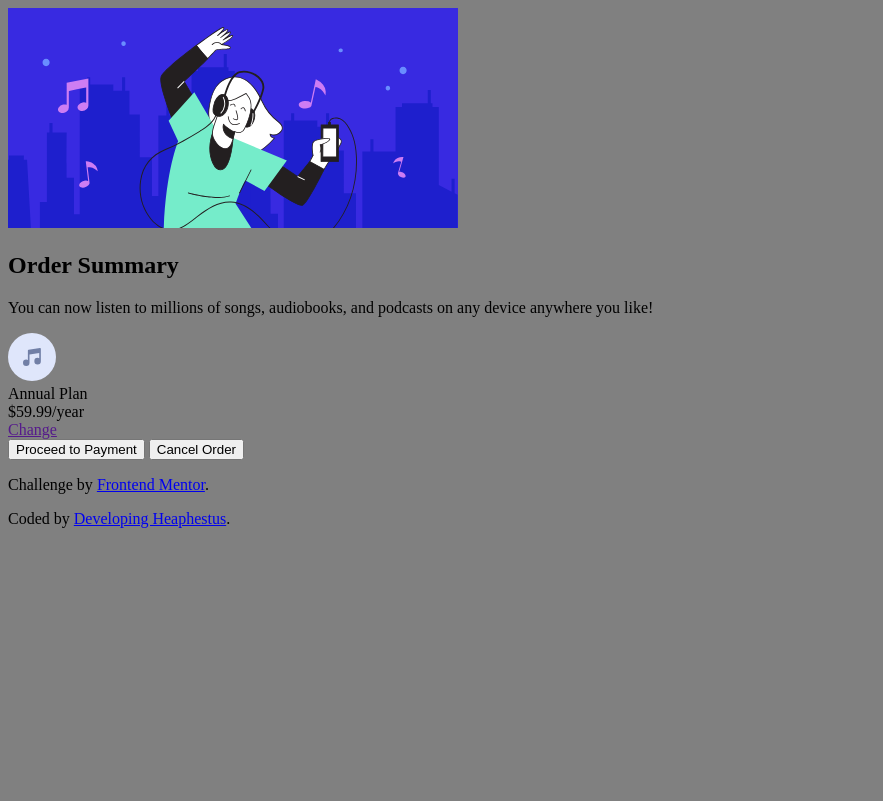
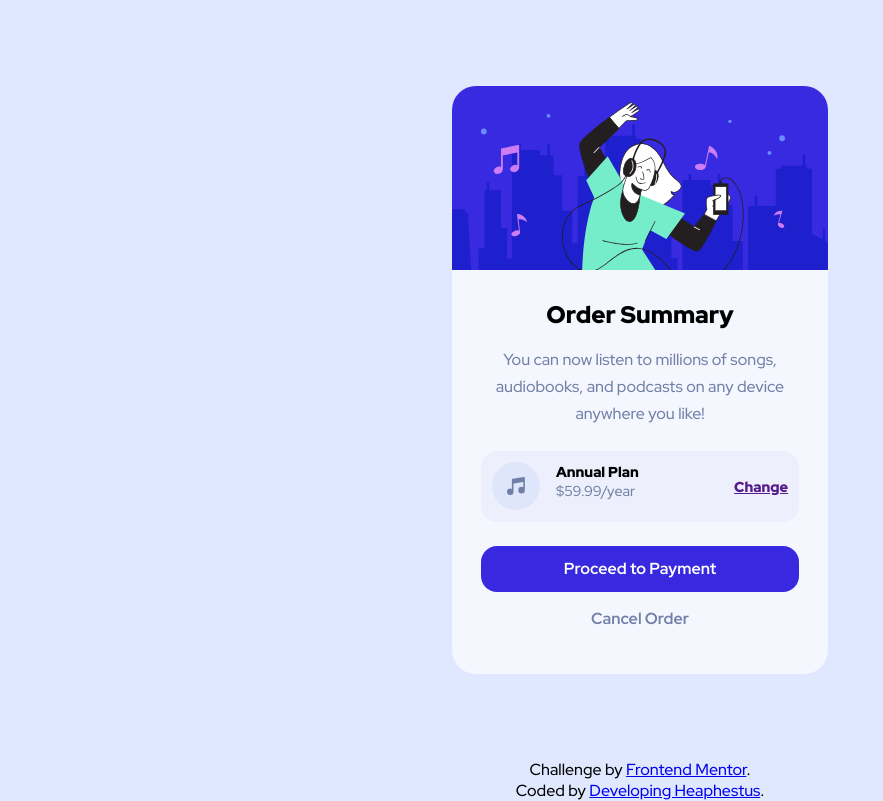
Before and after one commit to UnknownBuilder/FEmentor_order_summary, a plain HTML site: page index.html in a window 1280 px wide. Shown: the whole page, without its empty margins (0-883 px from the left). Drawn offline with Linux system fonts and the light colour scheme.

Commit message:
completed the challenge, need to update readme

```diff
--- a/index.html
+++ b/index.html
@@ -5,22 +5,20 @@
   <meta name="viewport" content="width=device-width, initial-scale=1.0"> <!-- displays site properly based on user's device -->
 
   <link rel="icon" type="image/png" sizes="32x32" href="./images/favicon-32x32.png">
+  <link rel="preconnect" href="https://fonts.googleapis.com">
+  <link rel="preconnect" href="https://fonts.gstatic.com" crossorigin>
+  <link href="https://fonts.googleapis.com/css2?family=Overpass:wght@400;600&family=Red+Hat+Display:wght@500;700;900&display=swap" rel="stylesheet">
+  <link rel="stylesheet" href="style.css">
 
   <title>Frontend Mentor | Order summary card</title>
-
-  <!-- Feel free to remove these styles or customise in your own stylesheet 👍 -->
-  <style>
-   body {background-color: grey;}
-  </style>
 </head>
 <body>
-  <main>
-    <main_warpper>
-
+  <div class="main-wrapper">
       <section class="img-hero">
         <img src="images/illustration-hero.svg">
       </section>
 
+      <main>
         <section class="text-container">
           <h1>Order Summary</h1>
           <p>
@@ -30,23 +28,27 @@
         </section>
 
         <section class="plan-container">
+          <div class="plan-align">
             <img src="images/icon-music.svg">
+            <div class="plan-wrapper">
               <div class="plan-heading">Annual Plan</div>
               <div class="plan-price">$59.99/year</div>
+            </div>
+          </div>
           <a href="" class="plan-change">Change</a>
         </section>
 
         <section class="btn-container">
-        <button class="btn-payment">Proceed to Payment</button>
-        <button class="btn-cancel">Cancel Order</button>
+          <a href="/" class="btn-payment">Proceed to Payment</a>
+          <a href="/" class="btn-cancel">Cancel Order</a>
         </section>
 
-    </main_warpper>
       </main>
+  </div>
 
   <footer>
     <p>Challenge by <a href="https://www.frontendmentor.io?ref=challenge" target="_blank">Frontend Mentor</a>.</p>
-    <p>Coded by <a href="#">Developing Heaphestus</a>.</p>
+    <p>Coded by <a href="https://github.com/UnknownBuilder">Developing Heaphestus</a>.</p>
   </footer>
 
 </body>
--- a/style.css
+++ b/style.css
@@ -0,0 +1,188 @@
+:root {
+
+/* PRIMARY COLORS */
+
+    --clr-pale-blue:hsl(225, 100%, 94%);
+    --clr-bright-blue:hsl(245, 75%, 52%);
+
+/* NEUTRAL COLORS */
+
+    --clr-very-pale-blue:hsl(225, 100%, 98%);
+    --clr-desaturated-blue:hsl(224, 23%, 55%);
+    --clr-dark-blue:hsl(223, 47%, 23%);
+    --clr-light-blue:hsla(223, 47%, 55%, 5%);
+}
+
+* {
+
+    margin:0;
+    padding:0;
+    box-sizing: border-box;
+
+    font-family: "Red Hat Display", sans-serif;
+    font-size: 1rem;
+}
+
+
+/* ---------- HTML ELEMENTS ---------- */
+
+
+
+body {
+
+    background-color: var(--clr-pale-blue);
+}
+
+main {
+
+    display: flex;
+    flex-direction: column;
+    align-items: center;
+    padding: 1.8rem;
+    gap:1rem;
+
+    max-width: 23.50rem;
+    border-bottom-left-radius: 1.5rem;
+    border-bottom-right-radius: 1.5rem;
+    background-color: var(--clr-very-pale-blue);
+}
+
+main a {
+
+    display: flex;
+    justify-content: center;
+    text-decoration: none;
+}
+
+footer {
+
+    display: flex;
+    flex-direction: column;
+    justify-content: center;
+    align-items: center;
+    height: 5vh;
+}
+
+/* ---------- HTML CLASSES ---------- */
+
+.btn-container {
+
+    display: flex;
+    flex-direction: column;
+    width: 100%;
+}
+
+.btn-payment {
+
+    background-color: var(--clr-bright-blue);
+    font-weight: 700;
+    padding: 0.8rem;
+    border-radius: 1rem;
+    border: none;
+    color: white;
+}
+
+.btn-payment:hover {
+
+    background-color: var(--clr-desaturated-blue);
+
+}
+
+.btn-cancel {
+
+    background-color: transparent;
+    color: var(--clr-desaturated-blue);
+    font-weight: 700;
+    border: none;
+    padding: 1rem;
+}
+
+.btn-cancel:hover {
+
+    color: var(--clr-dark-blue);
+
+}
+
+.main-wrapper {
+
+    display: flex;
+    flex-direction: column;
+    justify-content: center;
+    align-items: center;
+    height: 95vh;
+}
+
+.img-hero img {
+
+    display: block;
+    max-width: 23.50rem;
+    border-top-left-radius: 1.5rem;
+    border-top-right-radius: 1.5rem;
+}
+
+.text-container {
+
+    display: flex;
+    flex-direction: column;
+    text-align: center;
+    gap:1rem;
+}
+
+.text-container h1 {
+
+    font-size: 1.5rem;
+    font-weight: 900;
+}
+
+.text-container p {
+
+    color: var(--clr-desaturated-blue);
+    line-height: 1.7rem;
+}
+
+
+.plan-container {
+
+    display: flex;
+    align-items: center;
+    justify-content: space-between;
+    padding: 0.7rem;
+    margin: 0.5rem;
+    width:100%;
+    background-color: var(--clr-light-blue);
+    border-radius: 1rem;
+}
+
+.plan-align {
+
+    display: flex;
+}
+
+.plan-change {
+
+    text-decoration: underline;
+    font-weight: 900;
+    font-size: .9rem;
+}
+
+.plan-change:hover{
+
+    color: var(--clr-desaturated-blue);
+}
+
+.plan-heading {
+
+    font-weight: 900;
+    font-size: .9rem;
+}
+
+.plan-price {
+
+    color: var(--clr-desaturated-blue);
+    font-size: 0.9rem;
+}
+
+.plan-wrapper {
+
+    padding-left: 1rem;
+}
```
Also changed, not shown: 2 other files. Lines whose indentation alone changed are shown as unchanged.
